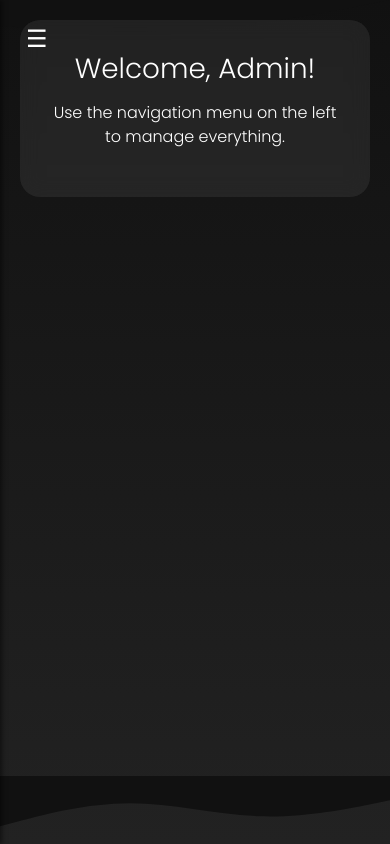
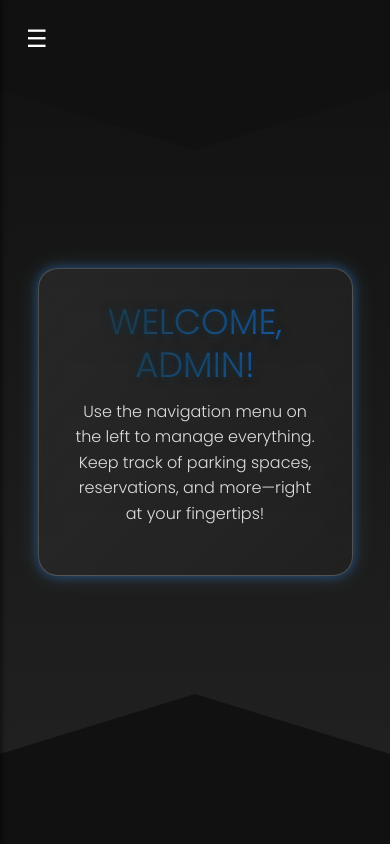
Before and after one commit to umer-khann/SE-PROJ, a website: page parking-app/public/adminDashboard.html in a window 390 px wide. Drawn offline with Linux system fonts and the light colour scheme.

Commit message:
user stories fixed

```diff
--- a/parking-app/public/adminDashboard.html
+++ b/parking-app/public/adminDashboard.html
@@ -19,25 +19,31 @@
         background: linear-gradient(180deg, #111 0%, #222 100%);
         color: #fff;
         min-height: 100vh;
-        overflow: hidden;
+        overflow-x: hidden;
         padding: 20px;
         position: relative;
       }
-      /* Wave Backgrounds */
-      .top-wave,
-      .bottom-wave {
+
+      /* Creative Wave Backgrounds using CSS clip-path */
+      .wave {
         position: absolute;
         left: 0;
         width: 100%;
-        z-index: 1;
+        height: 150px;
+        background-color: #111;
+        z-index: 0;
       }
+      /* Top wave: A downward curve */
       .top-wave {
         top: 0;
+        clip-path: polygon(0 0, 100% 0, 100% 60%, 50% 100%, 0 60%);
       }
+      /* Bottom wave: An upward curve */
       .bottom-wave {
         bottom: 0;
-        transform: rotate(180deg);
+        clip-path: polygon(0 40%, 50% 0, 100% 40%, 100% 100%, 0 100%);
       }
+
       /* Sidebar */
       .sidebar {
         position: fixed;
@@ -87,27 +93,77 @@
         cursor: pointer;
         margin-bottom: 1rem;
       }
-      /* Main Content */
+
+      /* Main Content: Center the Card */
       .main-content {
         position: relative;
         z-index: 2;
+        min-height: calc(100vh - 40px);
         display: flex;
         align-items: center;
         justify-content: center;
-        height: 100%;
       }
+
+      /* Neon Pulse Animation */
+      @keyframes neonPulse {
+        0% {
+          box-shadow: 0 0 8px rgba(26, 115, 232, 0.3),
+                      0 0 15px rgba(156, 227, 240, 0.1);
+        }
+        50% {
+          box-shadow: 0 0 12px rgba(26, 115, 232, 0.5),
+                      0 0 25px rgba(156, 227, 240, 0.2);
+        }
+        100% {
+          box-shadow: 0 0 8px rgba(26, 115, 232, 0.3),
+                      0 0 15px rgba(156, 227, 240, 0.1);
+        }
+      }
+
+      /* Dashboard Card */
       .dashboard-card {
-        background: rgba(255, 255, 255, 0.07);
+        position: relative;
+        background: linear-gradient(
+          135deg,
+          rgba(255, 255, 255, 0.07),
+          rgba(255, 255, 255, 0.02)
+        );
         backdrop-filter: blur(10px);
         border-radius: 20px;
-        padding: 2rem;
+        padding: 3rem 4rem;
         margin: 0 auto;
-        max-width: 600px;
+        max-width: 650px;
         text-align: center;
+        border: 1px solid rgba(255, 255, 255, 0.2);
+        animation: fadeIn 1.2s ease forwards, neonPulse 3s infinite ease-in-out;
       }
       .dashboard-card h1 {
-        margin-bottom: 1rem;
+        margin-bottom: 0.8rem;
+        font-size: 2.8rem;
+        text-transform: uppercase;
+        background: linear-gradient(90deg, #223d41 0%, #1a73e8 100%);
+        -webkit-background-clip: text;
+        -webkit-text-fill-color: transparent;
+        text-shadow: 0 0 5px rgba(20, 50, 55, 0.8),
+                     0 0 10px rgba(19, 41, 71, 0.6);
       }
+      .dashboard-card p {
+        font-weight: 300;
+        color: #ddd;
+        font-size: 1.2rem;
+        line-height: 1.6;
+      }
+      @keyframes fadeIn {
+        from {
+          opacity: 0;
+          transform: translateY(20px);
+        }
+        to {
+          opacity: 1;
+          transform: translateY(0);
+        }
+      }
+
       /* Hamburger Button */
       .hamburger-btn {
         position: fixed;
@@ -124,15 +180,26 @@
       .hamburger-btn:hover {
         transform: scale(1.1);
       }
+
+      /* Responsive Adjustments */
+      @media (max-width: 768px) {
+        .dashboard-card {
+          width: 90%;
+          padding: 2rem;
+        }
+        .dashboard-card h1 {
+          font-size: 2.2rem;
+        }
+        .dashboard-card p {
+          font-size: 1rem;
+        }
+      }
     </style>
   </head>
   <body>
-    <!-- Top Wave Background -->
-    <div class="top-wave">
-      <svg viewBox="0 0 1440 250" xmlns="http://www.w3.org/2000/svg">
-        <path fill="#111" fill-opacity="1" d="M0,96L80,101.3C160,107,320,117,480,117.3C640,117,800,107,960,85.3C1120,64,1280,32,1360,16L1440,0L1440,0L1360,0C1280,0,1120,0,960,0C800,0,640,0,480,0C320,0,160,0,80,0L0,0Z"></path>
-      </svg>
-    </div>
+    <!-- Top Wave Background using CSS -->
+    <div class="wave top-wave"></div>
+
     <!-- Sidebar -->
     <div class="sidebar" id="sidebar">
       <div class="close-btn" id="closeBtn">&times;</div>
@@ -144,46 +211,50 @@
         <li><a href="/logout">Logout</a></li>
       </ul>
     </div>
+
     <!-- Hamburger Button -->
     <button class="hamburger-btn" id="hamburgerBtn">☰</button>
+
     <!-- Main Content -->
     <div class="main-content">
       <div class="dashboard-card">
         <h1>Welcome, Admin!</h1>
-        <p>Use the navigation menu on the left to manage everything.</p>
+        <p>
+          Use the navigation menu on the left to manage everything.
+          <br />
+          Keep track of parking spaces, reservations, and more—right at your fingertips!
+        </p>
       </div>
     </div>
-    <!-- Bottom Wave Background -->
-    <div class="bottom-wave">
-      <svg viewBox="0 0 1440 250" xmlns="http://www.w3.org/2000/svg">
-        <path fill="#111" fill-opacity="1" d="M0,160L80,144C160,128,320,96,480,101.3C640,107,800,149,960,149.3C1120,149,1280,107,1360,85.3L1440,64L1440,250L1360,250C1280,250,1120,250,960,250C800,250,640,250,480,250C320,250,160,250,80,250L0,250Z"></path>
-      </svg>
-    </div>
+
+    <!-- Bottom Wave Background using CSS -->
+    <div class="wave bottom-wave"></div>
+
     <script src="assets/js/bootstrap.bundle.min.js"></script>
     <script>
       // Grab sidebar elements
-      const sidebar = document.getElementById('sidebar');
-      const hamburgerBtn = document.getElementById('hamburgerBtn');
-      const closeBtn = document.getElementById('closeBtn');
+      const sidebar = document.getElementById("sidebar");
+      const hamburgerBtn = document.getElementById("hamburgerBtn");
+      const closeBtn = document.getElementById("closeBtn");
 
       // On page load, check if the sidebar should be open
-      document.addEventListener('DOMContentLoaded', () => {
-        const isSidebarOpen = localStorage.getItem('sidebarOpen');
-        if (isSidebarOpen === 'true') {
-          sidebar.classList.add('active');
+      document.addEventListener("DOMContentLoaded", () => {
+        const isSidebarOpen = localStorage.getItem("sidebarOpen");
+        if (isSidebarOpen === "true") {
+          sidebar.classList.add("active");
         }
       });
 
       // Open sidebar
-      hamburgerBtn.addEventListener('click', () => {
-        sidebar.classList.add('active');
-        localStorage.setItem('sidebarOpen', 'true');
+      hamburgerBtn.addEventListener("click", () => {
+        sidebar.classList.add("active");
+        localStorage.setItem("sidebarOpen", "true");
       });
 
       // Close sidebar
-      closeBtn.addEventListener('click', () => {
-        sidebar.classList.remove('active');
-        localStorage.setItem('sidebarOpen', 'false');
+      closeBtn.addEventListener("click", () => {
+        sidebar.classList.remove("active");
+        localStorage.setItem("sidebarOpen", "false");
       });
     </script>
   </body>
```
Also changed, not shown: parking-app/public/adminParking.html (+15 -9 lines), parking-app/public/adminRate.html (+24 -8 lines), parking-app/public/adminStatus.html (+24 -8 lines), parking-app/public/ownerDashboard.html (+64 -6 lines).
